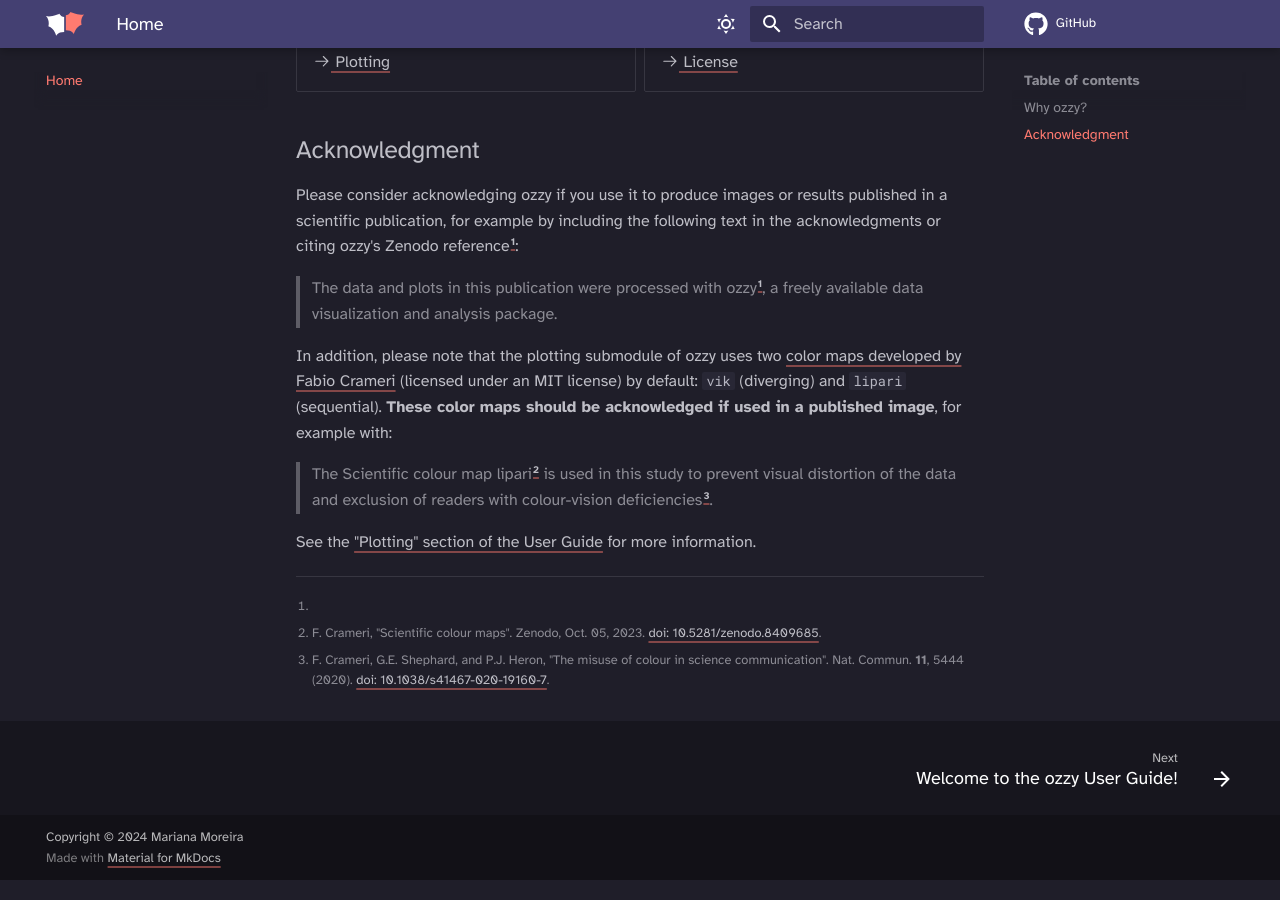
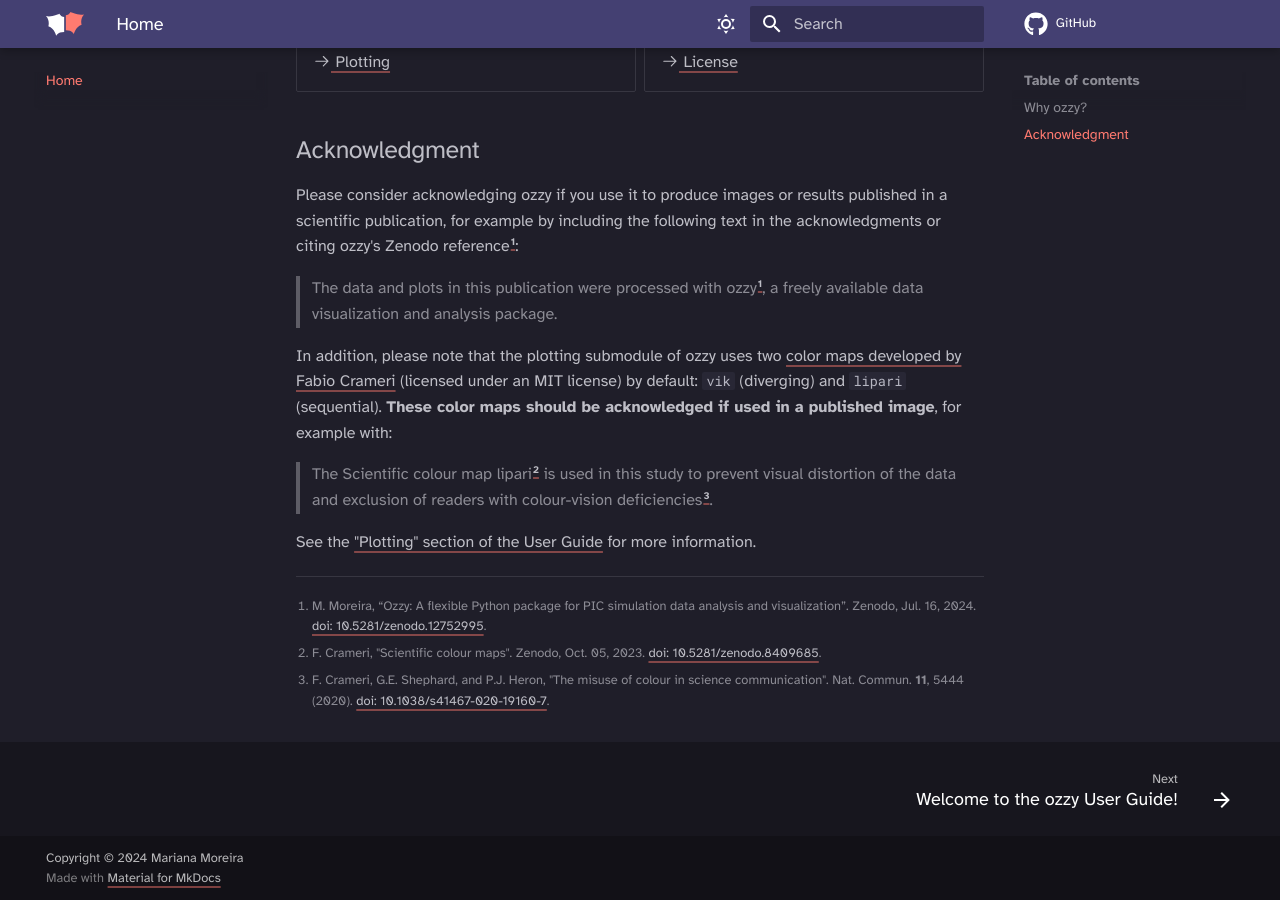
Before and after one commit to mtrocadomoreira/ozzy, an MkDocs documentation site: the page built from docs/docs/index.md, in a window 1280 px wide and 900 px high, scrolled down 1459 px. Built offline with MkDocs 1.6.1 and Material for MkDocs 9.7.7, drawn with Linux system fonts in a browser that asks for light colours; comment, search, counter and statistics services are not loaded.

Commit message:
docs: include zenodo reference

```diff
--- a/docs/docs/index.md
+++ b/docs/docs/index.md
@@ -90,7 +90,7 @@ Please consider acknowledging ozzy if you use it to produce images or results pu
 
 > The data and plots in this publication were processed with ozzy[^1], a freely available data visualization and analysis package.
 
-[^1]:
+[^1]: M. Moreira, “Ozzy: A flexible Python package for PIC simulation data analysis and visualization”. Zenodo, Jul. 16, 2024. [doi: 10.5281/zenodo.12752995](https://doi.org/10.5281/zenodo.12752995).
 
 In addition, please note that the plotting submodule of ozzy uses two [color maps developed by Fabio Crameri](https://www.fabiocrameri.ch/colourmaps/) (licensed under an MIT license) by default: `vik` (diverging) and `lipari` (sequential). **These color maps should be acknowledged if used in a published image**, for example with:
 
```
Also changed, not shown: README.md.
